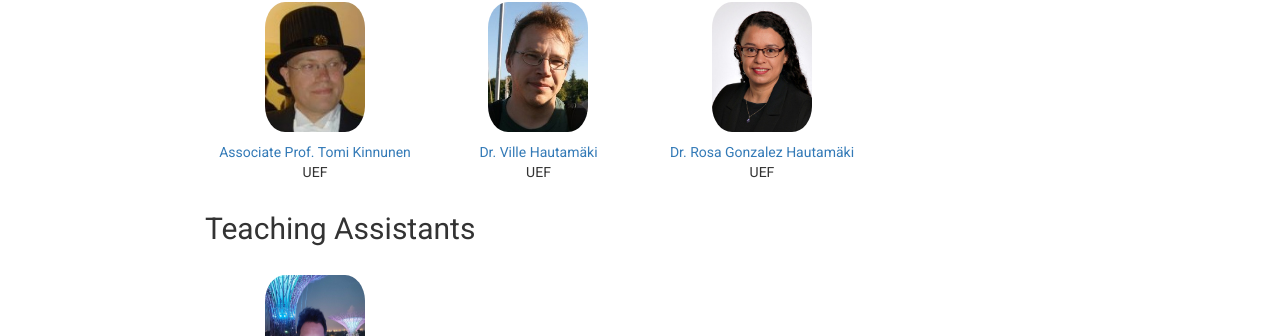
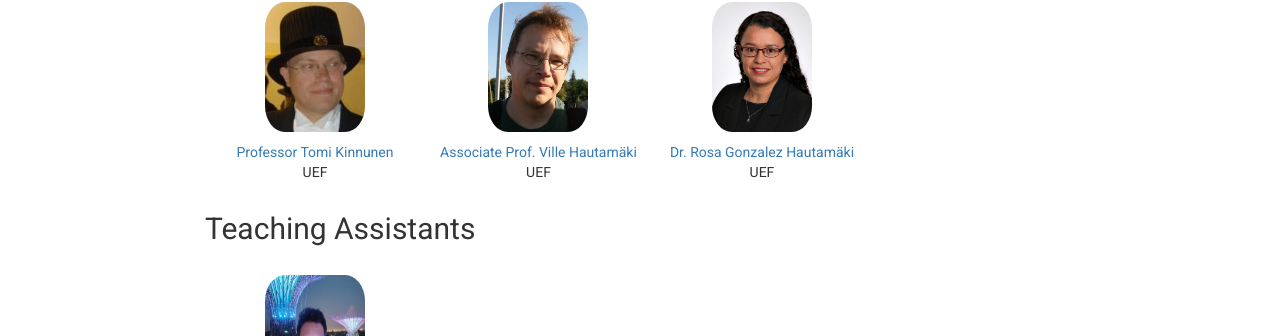
Before and after one commit to vpspeech/summerschool2023, a Jekyll site: the page built from people.md, in a window 1280 px wide. Shown: the part 284-620 px from the top of the page. Built offline with Jekyll 4.4.1, drawn with Linux system fonts in a browser that asks for light colours; nearby versions of some CDN libraries.

Commit message:
Update people.yml

```diff
--- a/_data/people.yml
+++ b/_data/people.yml
@@ -1,10 +1,10 @@
 lecturers:
-- name: "Associate Prof. Tomi Kinnunen"
+- name: "Professor Tomi Kinnunen"
   organization: "UEF"
   topic: "Speech"
   photo: "img/tomi.jpg"
   site: "http://cs.joensuu.fi/pages/tkinnu/webpage/"
-- name: "Dr. Ville Hautamäki"
+- name: "Associate Prof. Ville Hautamäki"
   organization: "UEF"
   topic: "Autonomous Agents"
   photo: "img/ville.jpg"
```
